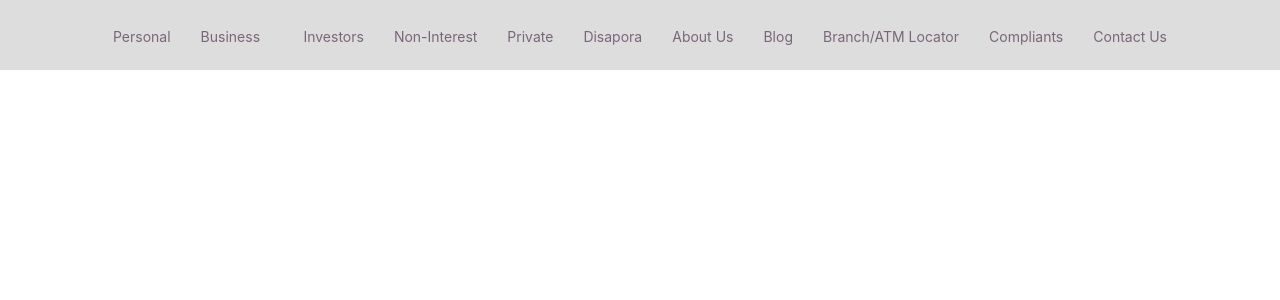
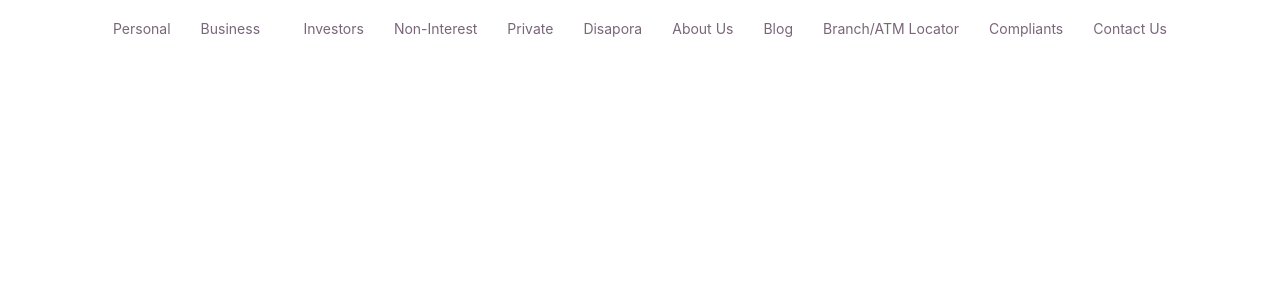
Before and after one commit to Temitope0610/Sterlingbank-clone, a React (Create React App) app: page /personal in a window 1280 px wide. Shown: the top 300 px of the page. Built offline with nearby package versions, Linux system fonts and the light colour scheme.

Commit message:
changes made in herobox css

```diff
--- a/src/App.css
+++ b/src/App.css
@@ -19,12 +19,12 @@ a{
   position: fixed;
   z-index: 1000;
 }
-.navbar{
+.hero-navbar{
   width: 100%;
   height: 70px;
   background-color: #DDDDDD;
 }
-.nav-menu{
+.hero-nav-menu{
   list-style-type: none;
   display: inline;
 }
@@ -34,10 +34,10 @@ ul li{
   font-size: 14px;
   color: #796679;
 }
-.nav-menu li .personal-list:active{
+.hero-nav-menu li .personal-list:active{
   background-color: #fff;
 }
-.nav-menu li:hover{
+.hero-nav-menu li:hover{
   color: red;
   background-color: #fff;
 }
--- a/src/Component/navbar.jsx
+++ b/src/Component/navbar.jsx
@@ -5,17 +5,17 @@ class Navbar extends React.Component{
     render(){
         return(
             <div>
-                <div className='navbar'>
+                <div className='her0-navbar'>
                     <div className='container'>
                         <div className='row'>
                             <div className='col-2'>
-                                <ul className='nav-menu float-start p-3'>
+                                <ul className='hero-nav-menu float-start p-3'>
                                    <a href='/personal'><li className='personal-list'>Personal</li></a>
                                     <Link to=''><li>Business</li></Link>
                                 </ul>
                             </div>
                             <div className='col-10'>
-                                <ul className='nav-menu float-end p-3'>
+                                <ul className='hero-nav-menu float-end p-3'>
                                     <li>Investors</li>
                                     <li>Non-Interest</li>
                                     <li>Private</li>
```
